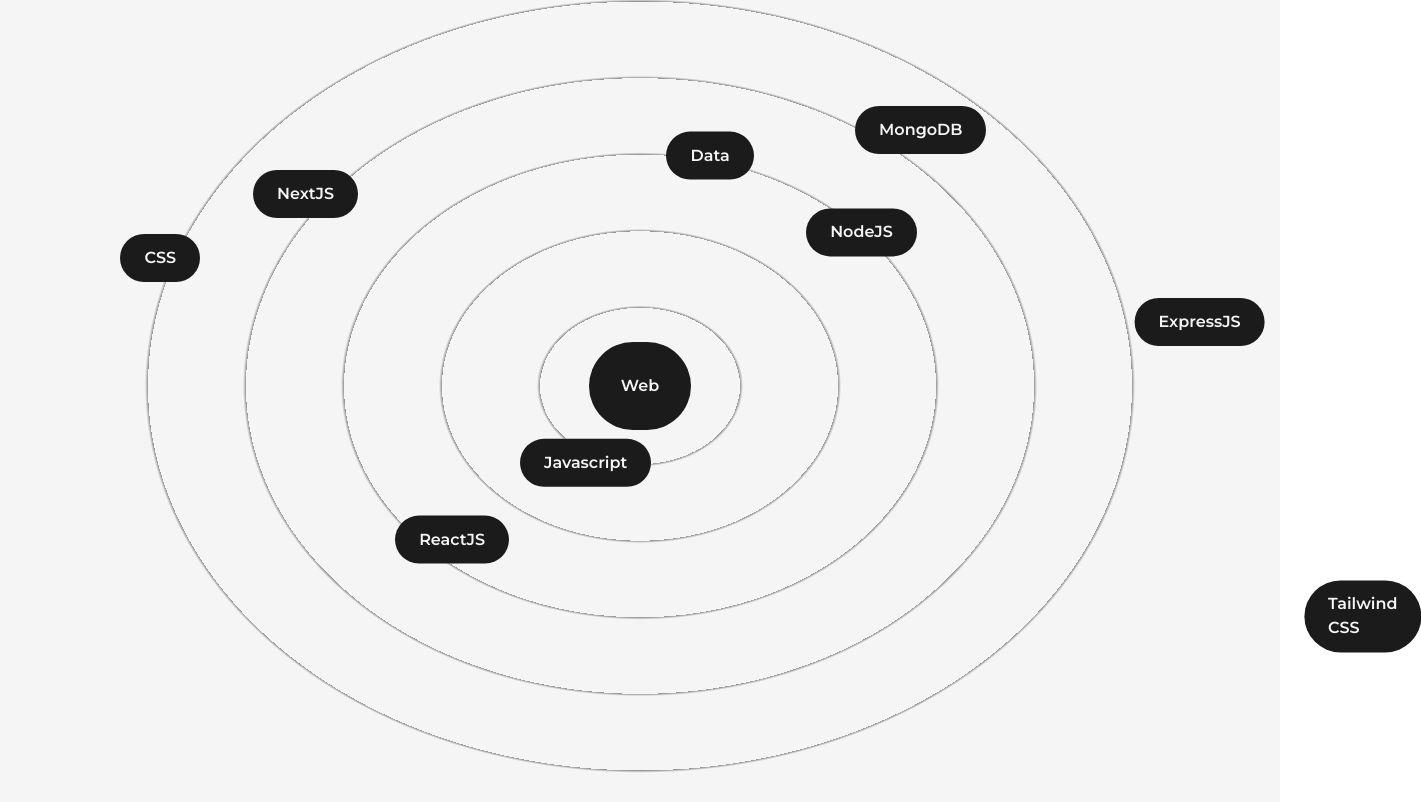
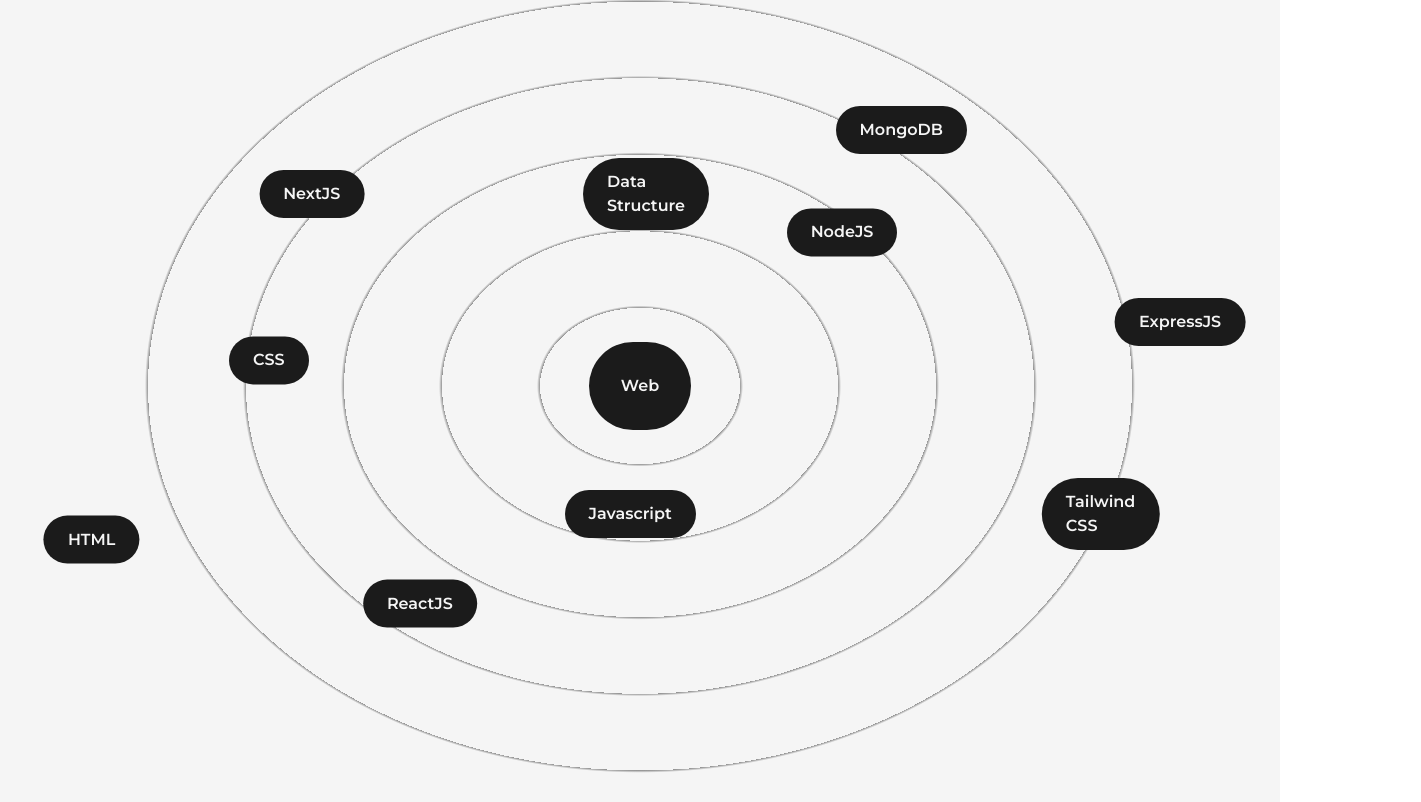
Before and after one commit to Kushal168/Portfolio, a Next.js app: page /about in a window 1280 px wide. Shown: the part 1298-2100 px from the top of the page, 1421 px wide, since content can reach past the window. Built offline with nearby package versions, Linux system fonts and the light colour scheme.

Commit message:
Animate the skill and completed 90%

```diff
--- a/src/components/Skills.js
+++ b/src/components/Skills.js
@@ -8,8 +8,9 @@ return (
    shadow-dark cursor-pointer '
   whileHover={{scale:1.05}}
   initial={{x:0,y:0}}
-  animate={{x:x,y:y}}
+  whileInView={{x:x,y:y}}
   transition={{duration:1.5}}
+  viewport={{once:true}}
   >
     {name}
   </motion.div>
@@ -23,22 +24,23 @@ const Skills = () => {
    <div className='w-full h-screen relative flex items-center justify-center rounded-full bg-circularLight pl-50'>
     <motion.div className='flex items-center justify-center rounded-full font-semibold bg-dark text-light p-8 absolute shadow-dark cursor-pointer'
     whileHover={{scale:1.05}}
+
     >
       Web
     </motion.div>
 
     {/* <Skill name="Web" x="0" y="0"/> */}
 
-    <Skill name="HTML" x="-20vw" y="2vw"/>
-    <Skill name="CSS" x="-5vw" y="-10vw"/>
-    <Skill name="Javascript" x="20vw" y="6vw"/>
-    <Skill name="ReactJS" x="0vw" y="12vw"/>
-    <Skill name="NextJS" x="-20vw" y="-15vw"/>
+    <Skill name="HTML" x="-2vw" y="12vw"/>
+    <Skill name="CSS" x="5vw" y="-2vw"/>
+    <Skill name="Javascript" x="25vw" y="10vw"/>
+    <Skill name="ReactJS" x="-1vw" y="17vw"/>
+    <Skill name="NextJS" x="-18vw" y="-15vw"/>
     <Skill name="NodeJS" x="15vw" y="-12vw"/>
     <Skill name="ExpressJS" x="32vw" y="-5vw"/>
     <Skill name="MongoDB" x="0vw" y="-20vw"/>
-    <Skill name="Data " x="-25vw" y="-18vw"/>
-    <Skill name="Tailwind CSS" x="18vw" y="18vw"/>
+    <Skill name="Data Structure " x="-30vw" y="-15vw"/>
+    <Skill name="Tailwind CSS" x="-4vw" y="10vw"/>
    </div>
    </>
   )
```
